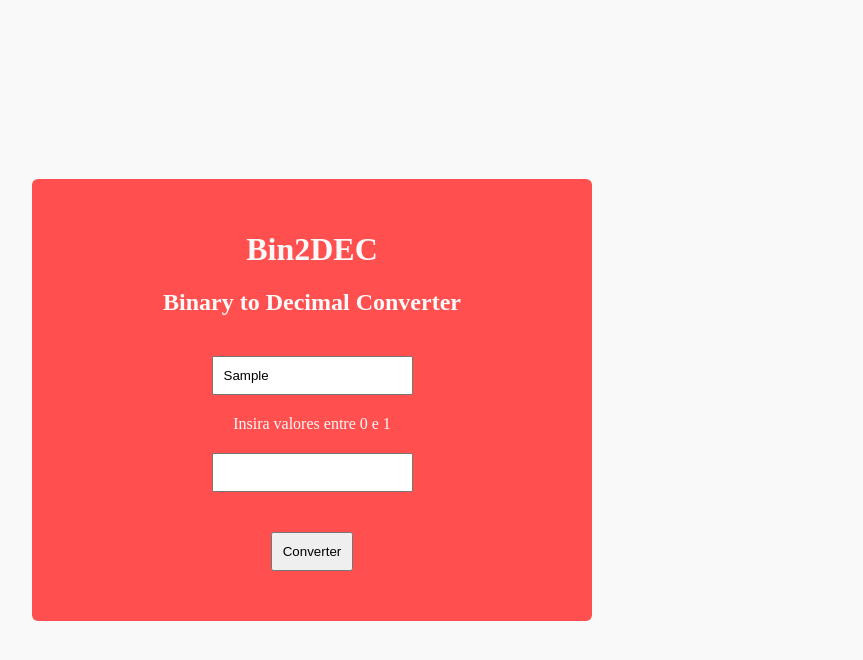
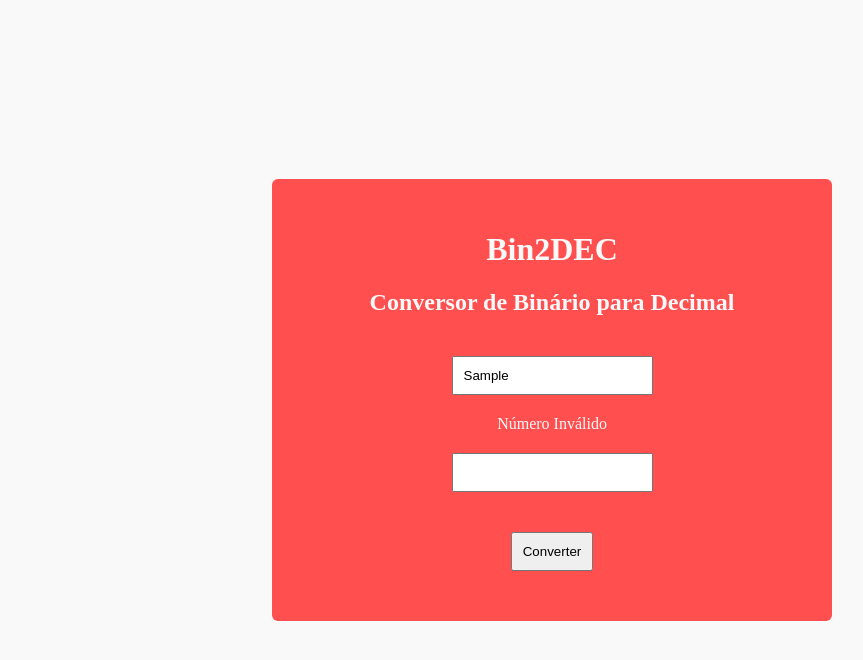
Before and after one commit to Daviddsn/apps, a plain HTML site: page index.html in a window 1280 px wide. Both pictures are taken after typing "Sample" into the empty fields and a click on the button "Converter". Shown: the whole page, without its empty margins (88-951 px from the left). Drawn offline with Linux system fonts and the light colour scheme.

Commit message:
upadate-alinhamento

```diff
--- a/index.html
+++ b/index.html
@@ -9,9 +9,9 @@
    <div>
     <main>
         <h1>Bin2DEC</h1>
-        <h2>Binary to Decimal Converter</h2>
+        <h2>Conversor de Binário para Decimal</h2>
         <input id="bin" type="text" maxlength="8" autofocus placeholder="insira o numero binário"  value=""><br>
-        <label class="hide">Insira valores entre 0 e 1</label><br>
+        <label class="hide">Número Inválido</label><br>
         <input id="resultado" type="text" maxlength="0" readonly><br>
         <button id="button" onclick="resolve()" value=" ">Converter</button>
         <script src='./main.js'></script>
--- a/style.css
+++ b/style.css
@@ -31,6 +31,5 @@ div{
     flex-direction: row;
     justify-content: center;
     align-items: center;
-    width: 100vh;
     height: 100vh;
 }
```
